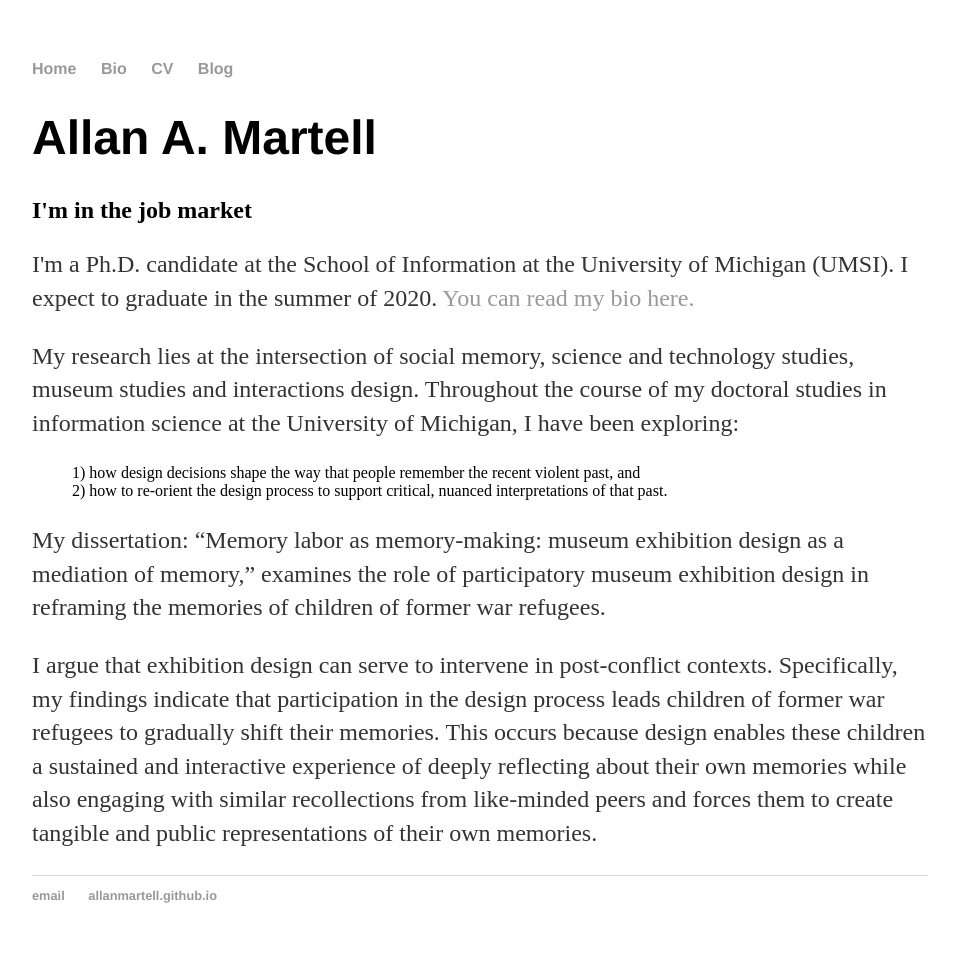
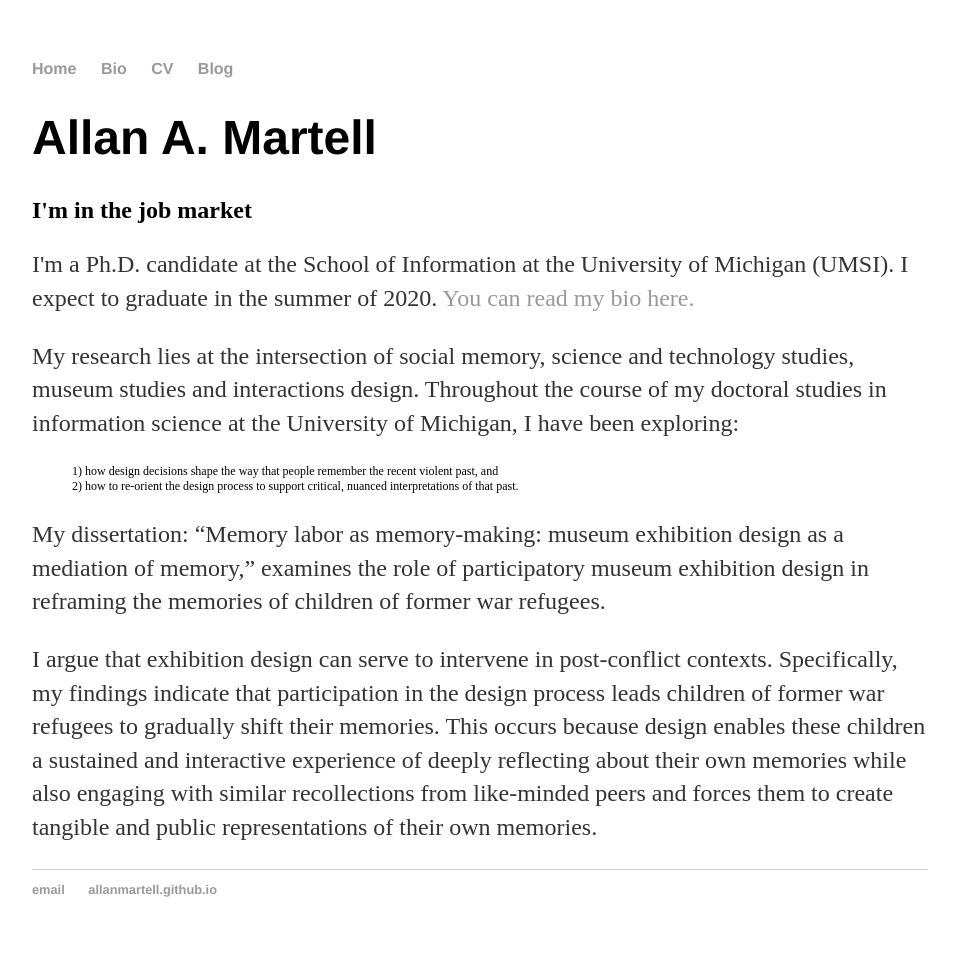
Before and after one commit to allanmartell/allanmartell.github.io, a Jekyll site: the page built from index.html, in a window 1280 px wide. Shown: the whole page, without its empty margins (160-1115 px from the left). Built offline with Jekyll 4.4.1, drawn with Linux system fonts in a browser that asks for light colours.

Commit message:
Update main.css

```diff
--- a/css/main.css
+++ b/css/main.css
@@ -43,5 +43,5 @@ ul.posts li {
 }
 
 ul.researchthemes {
-    font-size: 1.0em;
+    font-size: 0.75em;
 }
```
